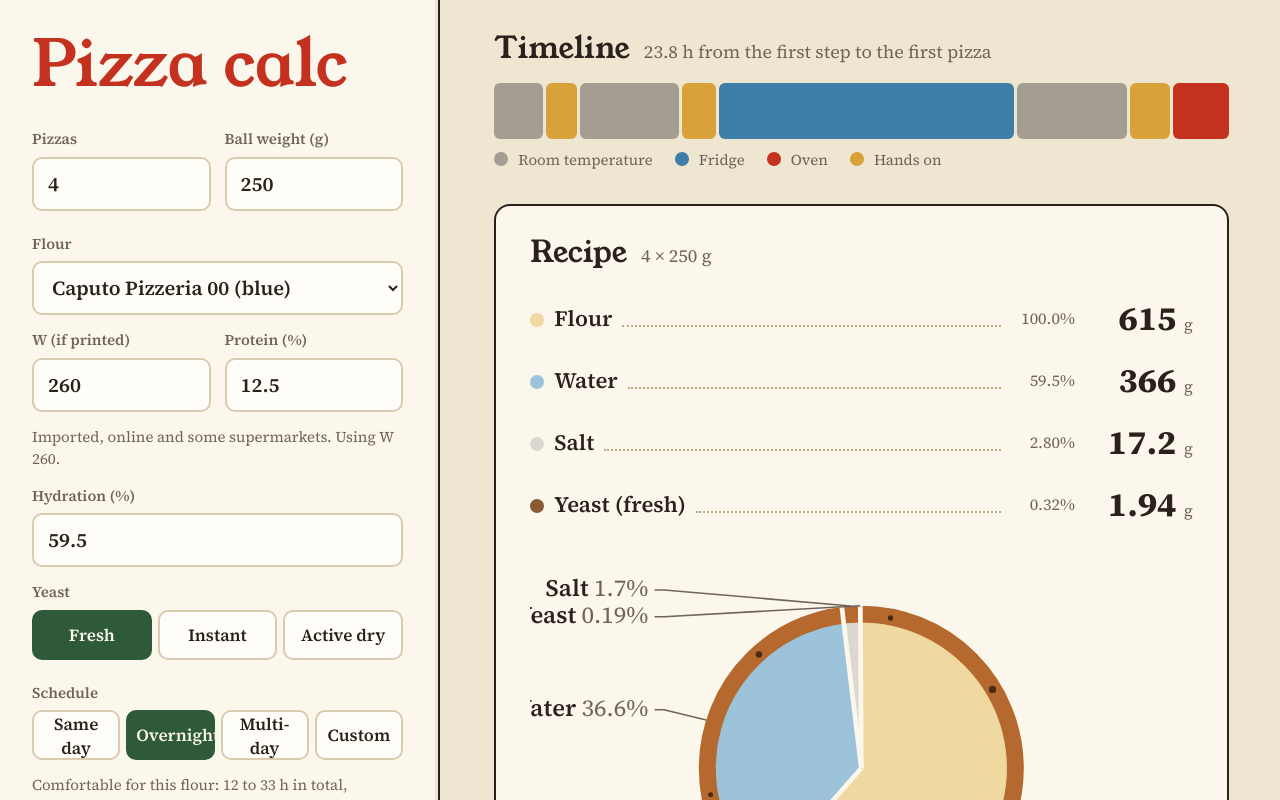
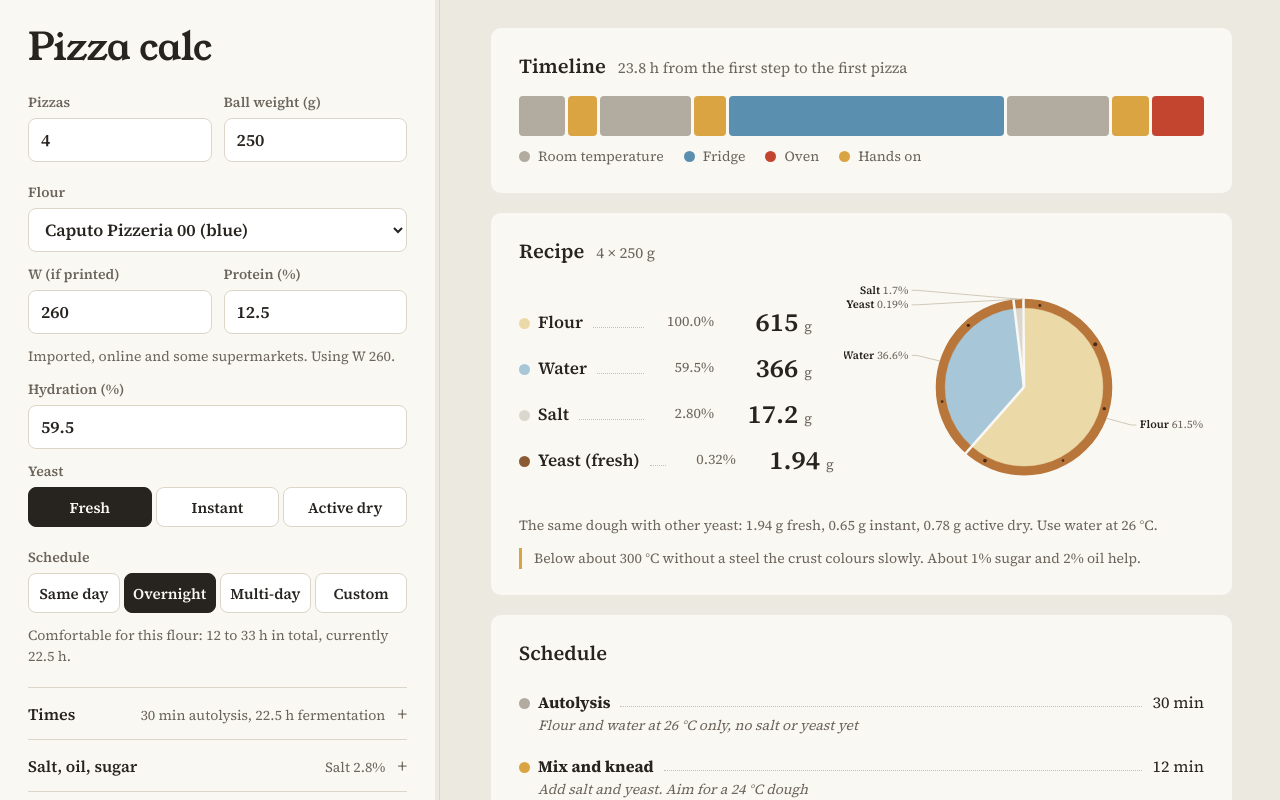
Before and after one commit to Nodo1221/Pizza-panel, a React (Vite) app: page / in a window 1280 px wide. Shown: the top 800 px of the page. Built offline with nearby package versions, Linux system fonts and the light colour scheme.

Commit message:
Light theme, quieter: smaller type and controls, hairline borders, one display face only for the title

```diff
--- a/src/index.css
+++ b/src/index.css
@@ -1,25 +1,24 @@
 @import url("https://fonts.googleapis.com/css2?family=Source+Serif+4:opsz,wght@8..60,400;8..60,600;8..60,700&family=Young+Serif&display=swap");
 
 :root {
-  --table: #efe6d1;
-  --sheet: #fbf7ec;
-  --field: #fffdf7;
-  --ink: #2b211c;
-  --mute: #6f645b;
-  --line: #d8cbb0;
-  --dot: #b8a982;
-  --tomato: #c4321f;
+  --table: #ece9e1;
+  --sheet: #faf8f3;
+  --field: #ffffff;
+  --ink: #27231f;
+  --mute: #6b655c;
+  --line: #dcd6c8;
+  --dot: #c9c1ae;
   --basil: #2f5a3a;
-  --room: #a39d92;
-  --prep: #d8a13a;
-  --cold: #3f7ea6;
-  --oven: #c4321f;
-  --crust: #b5692e;
-  --p-flour: #efd9a1;
-  --p-water: #9cc3d9;
-  --p-salt: #dcd8cf;
-  --p-oil: #a9bd6a;
-  --p-sugar: #ecbfc8;
+  --room: #b1aba0;
+  --prep: #d9a441;
+  --cold: #5b8fb0;
+  --oven: #c4452f;
+  --crust: #b9763a;
+  --p-flour: #ecd9a8;
+  --p-water: #a7c6d8;
+  --p-salt: #dad7cf;
+  --p-oil: #aabd72;
+  --p-sugar: #e8c2c9;
   --p-yeast: #8a5a34;
   --serif: "Source Serif 4", Georgia, serif;
   --display: "Young Serif", Georgia, serif;
@@ -31,112 +30,110 @@ body {
   margin: 0;
   background: var(--table);
   color: var(--ink);
-  font: 18px/1.5 var(--serif);
+  font: 16px/1.5 var(--serif);
   font-variant-numeric: tabular-nums;
 }
-h1, h2 { font-family: var(--display); font-weight: 400; margin: 0; }
-h1 { font-size: 64px; line-height: 1; color: var(--tomato); margin: 0 0 10px; }
-h2 { font-size: 30px; line-height: 1.1; }
+h1 { font: 400 38px/1 var(--display); letter-spacing: -0.01em; margin: 0 0 6px; }
+h2 { font: 600 20px/1.2 var(--serif); margin: 0; }
 
 .app { display: grid; grid-template-columns: var(--side, 380px) 8px minmax(0, 1fr); min-height: 100vh; }
 .side {
   background: var(--sheet);
-  padding: 32px 32px 48px;
+  padding: 28px 28px 40px;
   position: sticky;
   top: 0;
   height: 100vh;
   overflow-y: auto;
   display: grid;
-  gap: 22px;
+  gap: 20px;
   align-content: start;
 }
-.side-body { display: grid; gap: 22px; }
-.g { display: grid; gap: 14px; }
-.grip { cursor: col-resize; touch-action: none; background: linear-gradient(var(--ink), var(--ink)) center / 2px 100% no-repeat; }
-.grip:hover, .grip:focus-visible { background: linear-gradient(var(--basil), var(--basil)) center / 4px 100% no-repeat; outline: none; }
-.main { container-type: inline-size; min-width: 0; padding: 32px clamp(20px, 4vw, 56px) 56px; display: grid; gap: 32px; align-content: start; }
+.side-body { display: grid; gap: 20px; }
+.g { display: grid; gap: 12px; }
+.grip { cursor: col-resize; touch-action: none; background: linear-gradient(var(--line), var(--line)) center / 1px 100% no-repeat; }
+.grip:hover, .grip:focus-visible { background: linear-gradient(var(--basil), var(--basil)) center / 3px 100% no-repeat; outline: none; }
+.main { container-type: inline-size; min-width: 0; padding: 28px clamp(20px, 4vw, 48px) 56px; display: grid; gap: 20px; align-content: start; }
+.main > section { background: var(--sheet); border-radius: 10px; padding: 26px 28px; }
 
-.row { display: grid; grid-template-columns: 1fr 1fr; gap: 14px; }
-.f { display: grid; gap: 6px; font-size: 15px; font-weight: 600; color: var(--mute); }
+.row { display: grid; grid-template-columns: 1fr 1fr; gap: 12px; }
+.f { display: grid; gap: 5px; font-size: 14px; font-weight: 600; color: var(--mute); }
 input, select {
-  font: 600 20px var(--serif);
+  font: 600 17px var(--serif);
   color: var(--ink);
   background: var(--field);
-  border: 2px solid var(--line);
-  border-radius: 10px;
-  height: 54px;
-  padding: 0 14px;
+  border: 1px solid var(--line);
+  border-radius: 8px;
+  height: 44px;
+  padding: 0 12px;
   width: 100%;
 }
-:focus-visible { outline: 3px solid var(--basil); outline-offset: 2px; }
+:focus-visible { outline: 2px solid var(--basil); outline-offset: 2px; }
 
-.seg { display: flex; gap: 6px; flex-wrap: wrap; }
+.seg { display: flex; gap: 4px; flex-wrap: wrap; }
 .seg button {
   flex: 1;
   min-width: 0;
-  height: 50px;
-  font: 600 17px var(--serif);
+  height: 40px;
+  font: 600 15px var(--serif);
   color: var(--ink);
   background: var(--field);
-  border: 2px solid var(--line);
-  border-radius: 10px;
+  border: 1px solid var(--line);
+  border-radius: 8px;
   cursor: pointer;
   padding: 0 8px;
 }
-.seg button[aria-pressed='true'] { background: var(--basil); border-color: var(--basil); color: var(--sheet); }
+.seg button[aria-pressed='true'] { background: var(--ink); border-color: var(--ink); color: var(--sheet); }
 
-.hint { margin: 0; font-size: 15px; color: var(--mute); }
+.hint { margin: 0; font-size: 14px; color: var(--mute); }
 .link { font: inherit; color: var(--basil); background: none; border: 0; padding: 0; text-decoration: underline; cursor: pointer; }
-.side > .link { justify-self: start; font-size: 15px; }
+.side > .link { justify-self: start; font-size: 14px; }
 
-.more { border-top: 2px dotted var(--dot); }
-.more summary { display: flex; align-items: baseline; gap: 12px; padding: 16px 0; cursor: pointer; list-style: none; font: 400 21px var(--display); }
+.more { border-top: 1px solid var(--line); }
+.more summary { display: flex; align-items: baseline; gap: 12px; padding: 13px 0; cursor: pointer; list-style: none; font: 600 16px var(--serif); }
 .more summary::-webkit-details-marker { display: none; }
-.more summary span { margin-left: auto; font: 400 15px var(--serif); color: var(--mute); text-align: right; }
-.more summary::after { content: '+'; font: 600 22px var(--serif); color: var(--mute); }
+.more summary span { margin-left: auto; font: 400 14px var(--serif); color: var(--mute); text-align: right; }
+.more summary::after { content: '+'; font: 400 18px var(--serif); color: var(--mute); }
 .more[open] summary::after { content: '\2212'; }
-.more .body { display: grid; gap: 14px; padding: 2px 0 18px; }
+.more .body { display: grid; gap: 12px; padding: 2px 0 16px; }
 
-.hd { display: flex; align-items: baseline; gap: 14px; flex-wrap: wrap; margin-bottom: 18px; }
-.hd span { color: var(--mute); }
-.band { display: flex; gap: 3px; height: 56px; }
-.band > span { border-radius: 6px; min-width: 6px; }
-.key { display: flex; flex-wrap: wrap; gap: 6px 22px; margin-top: 10px; font-size: 15px; color: var(--mute); }
-.sw { display: inline-block; width: 14px; height: 14px; border-radius: 50%; margin-right: 10px; vertical-align: -1px; }
+.hd { display: flex; align-items: baseline; gap: 12px; flex-wrap: wrap; margin-bottom: 16px; }
+.hd span { color: var(--mute); font-size: 15px; }
+.band { display: flex; gap: 3px; height: 40px; }
+.band > span { border-radius: 4px; min-width: 6px; }
+.key { display: flex; flex-wrap: wrap; gap: 6px 20px; margin-top: 10px; font-size: 14px; color: var(--mute); }
+.sw { display: inline-block; width: 11px; height: 11px; border-radius: 50%; margin-right: 8px; vertical-align: -1px; }
 
-.menu { background: var(--sheet); border: 2px solid var(--ink); border-radius: 16px; padding: 30px 34px; }
-.menu > .hint { margin-top: 14px; }
-.cols { display: grid; grid-template-columns: minmax(0, 1fr) minmax(300px, 420px); gap: 36px; align-items: center; }
+.menu > .hint { margin-top: 12px; }
+.cols { display: grid; grid-template-columns: minmax(0, 1fr) minmax(260px, 360px); gap: 32px; align-items: center; }
 
 .line { display: flex; align-items: flex-end; gap: 10px; }
-.dots { flex: 1; border-bottom: 2px dotted var(--dot); margin-bottom: 0.4em; min-width: 16px; }
-.big { padding: 14px 0; }
-.big b { font-size: 22px; font-weight: 600; white-space: nowrap; }
-.big small { font-size: 16px; color: var(--mute); margin-bottom: 5px; min-width: 64px; text-align: right; }
-.big strong { font-size: 34px; line-height: 1; min-width: 108px; text-align: right; }
-.big em { font-size: 16px; font-style: normal; font-weight: 400; color: var(--mute); }
+.dots { flex: 1; border-bottom: 1px dotted var(--dot); margin-bottom: 0.45em; min-width: 16px; }
+.big { padding: 10px 0; }
+.big b { font-size: 17px; font-weight: 600; white-space: nowrap; }
+.big small { font-size: 14px; color: var(--mute); margin-bottom: 3px; min-width: 60px; text-align: right; }
+.big strong { font-size: 26px; font-weight: 600; line-height: 1; min-width: 88px; text-align: right; }
+.big em { font-size: 14px; font-style: normal; font-weight: 400; color: var(--mute); }
 
 .pie { width: 100%; height: auto; }
 .pie .crust { fill: none; stroke: var(--crust); stroke-width: 12; }
 .pie .spot { fill: #4a2a14; }
 .pie .cut { stroke: var(--sheet); stroke-width: 3; }
-.pie .lead { fill: none; stroke: var(--mute); stroke-width: 1; }
+.pie .lead { fill: none; stroke: var(--dot); stroke-width: 1; }
 .pie path { stroke-width: 0.6; }
-.pie text { font: 600 15px var(--serif); fill: var(--ink); }
+.pie text { font: 600 13px var(--serif); fill: var(--ink); }
 .pie tspan { font-weight: 400; fill: var(--mute); }
 
-.note { margin: 14px 0 0; padding-left: 14px; border-left: 4px solid var(--prep); color: var(--mute); font-size: 16px; }
+.note { margin: 12px 0 0; padding-left: 12px; border-left: 3px solid var(--prep); color: var(--mute); font-size: 14px; }
 
-.ticket { background: var(--sheet); border: 2px dashed var(--ink); border-radius: 6px; padding: 30px 34px; }
-.item { padding: 12px 0; }
-.item .line { font-size: 21px; }
-.item p { margin: 2px 0 0 24px; font-size: 15px; font-style: italic; color: var(--mute); }
+.item { padding: 9px 0; }
+.item .line { font-size: 16px; }
+.item p { margin: 1px 0 0 19px; font-size: 14px; font-style: italic; color: var(--mute); }
 
-@container (max-width: 780px) {
+@container (max-width: 700px) {
   .cols { grid-template-columns: 1fr; }
 }
 @media (max-width: 860px) {
   .app { grid-template-columns: 1fr; }
-  .side { position: static; height: auto; border-bottom: 2px solid var(--ink); }
+  .side { position: static; height: auto; border-bottom: 1px solid var(--line); }
   .grip { display: none; }
 }
```
